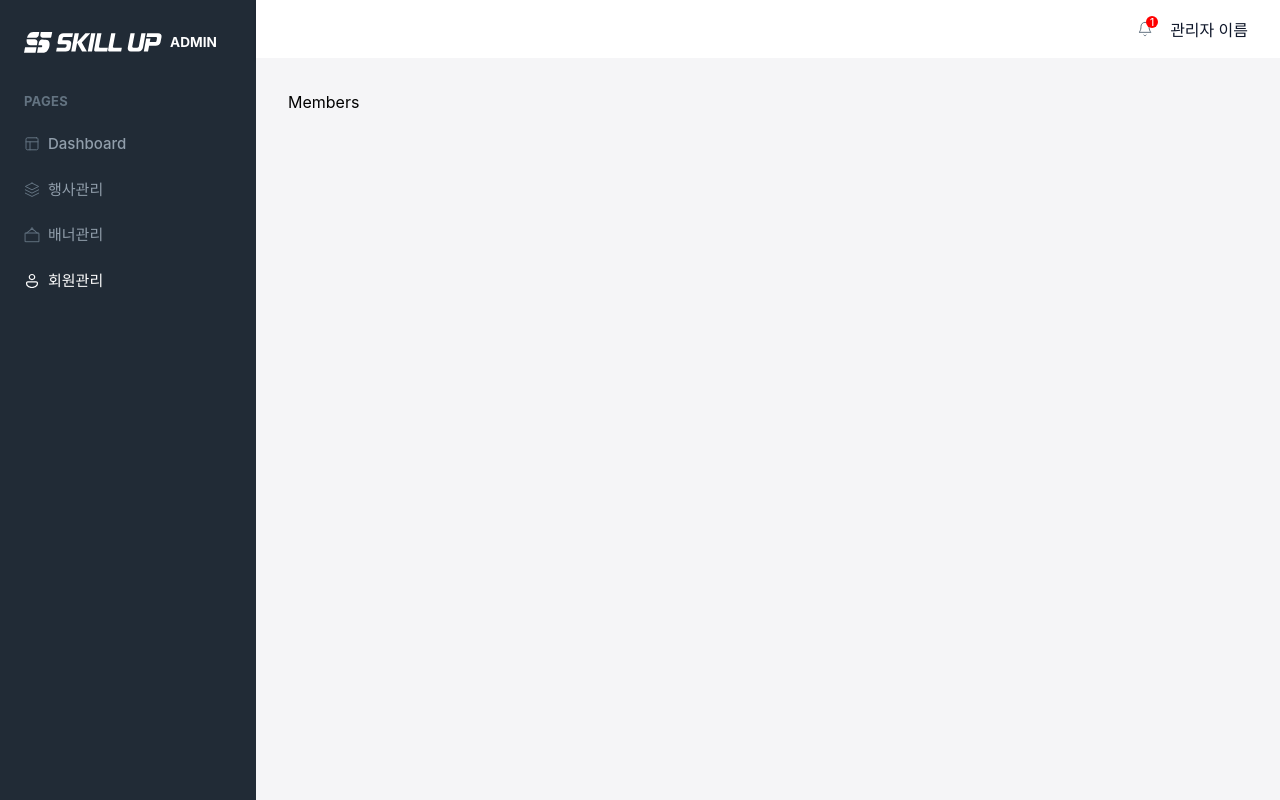
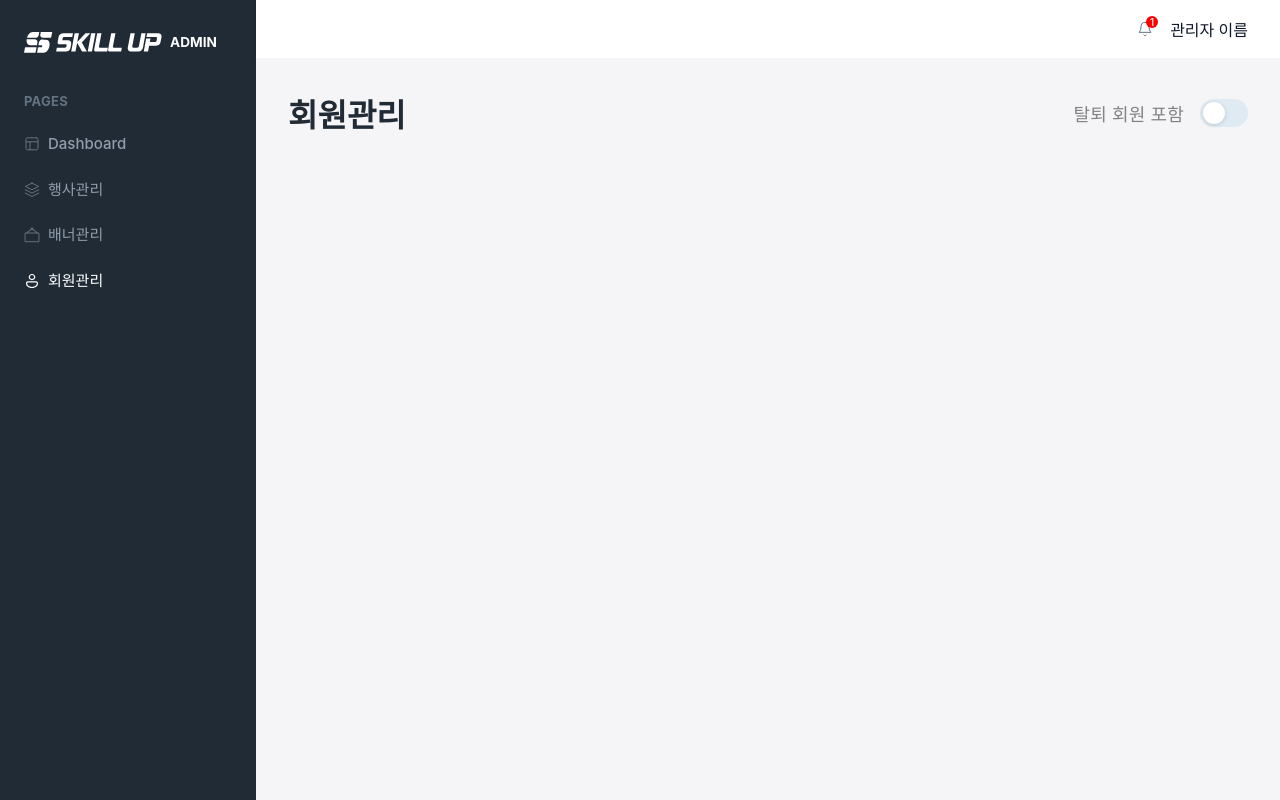
Before and after one commit to SKILLUP-FRONTEND/SkillUp_Admin, a Next.js app: page /admin/members in a window 1280 px wide. Built offline with nearby package versions, Linux system fonts and the light colour scheme; a web font is replaced by a local one.

Commit message:
:lipstick: Style: 탈퇴 인원 포함 토글 구현 (#3)

```diff
--- /dev/null
+++ b/src/app/admin/members/MembersPageContent.tsx
@@ -0,0 +1,28 @@
+// src/app/admin/members/MembersPageContent.tsx
+/*
+  담당자 : 김은혜
+  최초 작성일 : 2025-08-28
+  최종 수정일 : 2025-08-31
+*/
+
+import MemberFilterToggle from "@/components/members/MemberFilterToggle";
+import styles from "./members.module.css";
+
+export default function MembersPageContent() {
+  return (
+    <section className={styles.membersSection}>
+      <div className={styles.membersHeader}>
+        <h2 className={styles.membersTitle}>회원관리</h2>
+        {/* TODO : 필터링 */}
+        <MemberFilterToggle />
+      </div>
+      {/* TODO : 테이블 전체 부분 */}
+      <div className={styles.membersTable}>
+        {/* TODO : 테이블 필터, 검색 부분 */}
+        {/* TODO : 테이블 메인 부분 */}
+
+        {/* TODO : 테이블 페이지네이션 부분 */}
+      </div>
+    </section>
+  );
+}
--- /dev/null
+++ b/src/app/admin/members/members.module.css
@@ -0,0 +1,27 @@
+/* src/app/admin/members/members.module.css */
+
+/*
+  담당자 : 김은혜
+  최초 작성일 : 2025-08-31
+  최종 수정일 : 2025-08-31
+*/
+
+.membersSection {
+  display: flex;
+  flex-direction: column;
+  gap: 2rem;
+}
+
+.membersHeader {
+  display: flex;
+  align-items: center;
+  justify-content: space-between;
+}
+
+.membersTitle {
+  color: #212b36;
+  font-size: 2rem;
+  font-style: normal;
+  font-weight: 700;
+  line-height: normal;
+}
--- a/src/app/admin/members/page.tsx
+++ b/src/app/admin/members/page.tsx
@@ -1,10 +1,12 @@
 // src/app/admin/members/page.tsx
 /*
-  담당자 :
+  담당자 : 김은혜
   최초 작성일 : 2025-08-28
   최종 수정일 : 2025-08-28
 */
 
+import MembersPageContent from "./MembersPageContent";
+
 export default function Members() {
-  return <div>Members</div>;
+  return <MembersPageContent />;
 }
--- /dev/null
+++ b/src/components/members/MemberFilterToggle/index.tsx
@@ -0,0 +1,32 @@
+// src/components/members/MemberFilterToggle/index.tsx
+
+/*
+  담당자 : 김은혜
+  최초 작성일 : 2025-08-31
+  최종 수정일 : 2025-08-31
+*/
+
+"use client";
+
+import { useState } from "react";
+import styles from "./style.module.css";
+
+export default function MemberFilterToggle() {
+  const [checked, setChecked] = useState(false);
+
+  const onChange = (checked: boolean) => {
+    setChecked(checked);
+  };
+
+  return (
+    <label className={styles.toggleWrapper}>
+      <span className={styles.labelText}>탈퇴 회원 포함</span>
+      <div
+        className={`${styles.toggle} ${checked ? styles.active : ""}`}
+        onClick={() => onChange(!checked)}
+      >
+        <div className={styles.circle} />
+      </div>
+    </label>
+  );
+}
--- /dev/null
+++ b/src/components/members/MemberFilterToggle/style.module.css
@@ -0,0 +1,53 @@
+/* src/components/members/MemberFilterToggle/style.module.css */
+
+/*
+  담당자 : 김은혜
+  최초 작성일 : 2025-08-31
+  최종 수정일 : 2025-08-31
+*/
+
+.toggleWrapper {
+  display: flex;
+  align-items: center;
+  gap: 1rem;
+  user-select: none;
+}
+
+.labelText {
+  color: #838383;
+  font-size: 1.125rem;
+  font-style: normal;
+  font-weight: 500;
+  line-height: normal;
+  letter-spacing: 0.01125rem;
+}
+
+.toggle {
+  width: 48px;
+  height: 28px;
+  border-radius: 9999px;
+  background-color: #dfeaf2;
+  position: relative;
+  transition: background-color 0.2s ease;
+  cursor: pointer;
+}
+
+.circle {
+  width: 22px;
+  height: 22px;
+  background-color: #fff;
+  border-radius: 50%;
+  position: absolute;
+  top: 3px;
+  left: 3px;
+  transition: left 0.2s ease;
+  box-shadow: 0 1px 4px rgba(0, 0, 0, 0.15);
+}
+
+.toggle.active {
+  background-color: #d2e4ff;
+}
+
+.toggle.active .circle {
+  left: 23px;
+}
```
